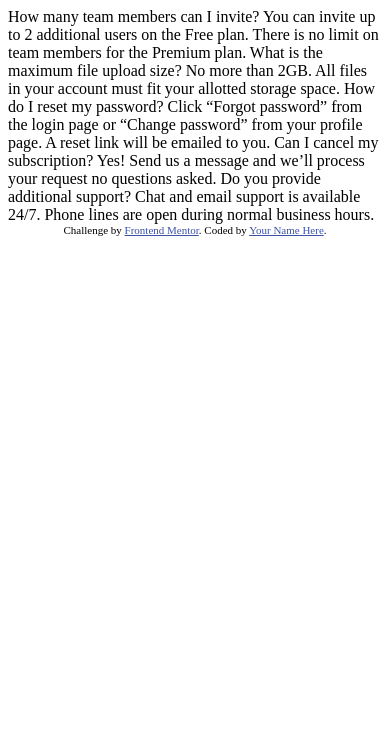
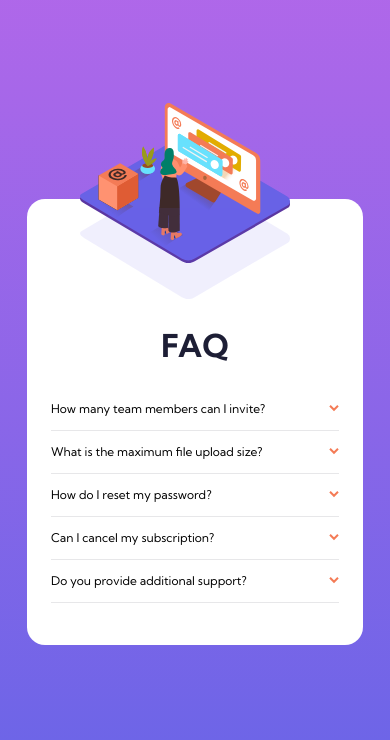
Before and after one commit to Kyriacos-Stavrinides/faq-accordion-card-main, a plain HTML site: page index.html in a window 390 px wide. Drawn offline with Linux system fonts and the light colour scheme.

Commit message:
Mobile design done including js

```diff
--- a/index.html
+++ b/index.html
@@ -3,38 +3,63 @@
 <head>
   <meta charset="UTF-8">
   <meta name="viewport" content="width=device-width, initial-scale=1.0"> <!-- displays site properly based on user's device -->
-
+  <meta name="keywords" content="FAQ, component, CSS, HTML, JS, Responsive">
+  <meta name="description" content="An FAQ card component">
+  <meta name="Author" content="Kyriacos Stavrinides">
   <link rel="icon" type="image/png" sizes="32x32" href="./images/favicon-32x32.png">
 
   <title>Frontend Mentor | FAQ Accordion Card</title>
 
-  <!-- Feel free to remove these styles or customise in your own stylesheet 👍 -->
-  <style>
-    .attribution { font-size: 11px; text-align: center; }
-    .attribution a { color: hsl(228, 45%, 44%); }
-  </style>
+  <!-- Custom CSS -->
+  <link rel="stylesheet" href="css/index.css">
+  <!-- Google fonts -->
+  <link rel="preconnect" href="https://fonts.googleapis.com">
+  <link rel="preconnect" href="https://fonts.gstatic.com" crossorigin>
+  <link href="https://fonts.googleapis.com/css2?family=Kumbh+Sans:wght@400;700&display=swap" rel="stylesheet">
 </head>
 <body>
-  How many team members can I invite?
-  You can invite up to 2 additional users on the Free plan. There is no limit on
-  team members for the Premium plan.
 
-  What is the maximum file upload size?
-  No more than 2GB. All files in your account must fit your allotted storage space.
+  <article id="faq">
+    <img src="./images/illustration-woman-online-mobile.svg" alt="Woman online" srcset="./images/illustration-woman-online-mobile.svg, ./images/illustration-woman-online-desktop.svg" role="image">
+    <img src="./images/bg-pattern-mobile.svg" alt="Image background patter" srcset="./images/bg-pattern-mobile.svg, ./images/bg-patter-desktop.svg" aria-disabled="true">
+    <div class="wrapper">
+      <header id="title">
+        <h1>FAQ</h1>
+      </header>
+      <section id="questions">
+        <div class="q_a">
+          <h2 class="question">How many team members can I invite?</h2>
+          <img src="./images/icon-arrow-down.svg" alt="Arrow icon" role="button">
+          <p class="answer visibility-hidden">You can invite up to 2 additional users on the Free plan. There is no limit on
+            team members for the Premium plan.</p>
+        </div>
+        <div class="q_a">
+          <h2 class="question">What is the maximum file upload size?</h2>
+          <img src="./images/icon-arrow-down.svg" alt="Arrow icon" role="button">
+          <p class="answer visibility-hidden">No more than 2GB. All files in your account must fit your allotted storage space.</p>
+        </div>
+        <div class="q_a">
+          <h2 class="question">How do I reset my password?</h2>
+          <img src="./images/icon-arrow-down.svg" alt="Arrow icon" role="button">
+          <p class="answer visibility-hidden">Click “Forgot password” from the login page or “Change password” from your profile page.
+            A reset link will be emailed to you.</p>
+        </div>
+        <div class="q_a">
+          <h2 class="question">Can I cancel my subscription?</h2>
+          <img src="./images/icon-arrow-down.svg" alt="Arrow icon" role="button">
+          <p class="answer visibility-hidden">Yes! Send us a message and we'll process your request no questions asked.</p>
+        </div>
+        <div class="q_a">
+          <h2 class="question">Do you provide additional support?</h2>
+          <img src="./images/icon-arrow-down.svg" alt="Arrow icon" role="button">
+          <p class="answer visibility-hidden">Chat and email support is available 24/7. Phone lines are open during normal business hours.</p>
+        </div>
+      </section>
+    </div>
 
-  How do I reset my password?
-  Click “Forgot password” from the login page or “Change password” from your profile page.
-  A reset link will be emailed to you.
+  </article>
 
-  Can I cancel my subscription?
-  Yes! Send us a message and we’ll process your request no questions asked.
+  <script type="text/javascript"src="index.js"></script>
 
-  Do you provide additional support?
-  Chat and email support is available 24/7. Phone lines are open during normal business hours.
-
-  <div class="attribution">
-    Challenge by <a href="https://www.frontendmentor.io?ref=challenge" target="_blank">Frontend Mentor</a>.
-    Coded by <a href="#">Your Name Here</a>.
-  </div>
 </body>
 </html>
--- /dev/null
+++ b/index.js
@@ -0,0 +1,32 @@
+function expand(target) {
+    target.nextElementSibling.classList.toggle('visibility-hidden')
+}
+
+function rotate(target) {
+    target.classList.toggle('rotate')
+}
+
+function headerChange(target) {
+    target.previousElementSibling.classList.toggle('bold-font')
+}
+
+const arrowButtons = Array.from(document.querySelectorAll('img[src="./images/icon-arrow-down.svg"]'))
+const h2s = Array.from(document.querySelectorAll('.question'))
+
+
+arrowButtons.forEach(element =>
+    element.addEventListener('click', () => {
+        expand(element)
+        rotate(element)
+        headerChange(element)
+    })
+)
+
+h2s.forEach(element =>
+    element.addEventListener('click', () => {
+        console.log
+        expand(element)
+        rotate(element)
+        headerChange(element)
+    })
+)
--- /dev/null
+++ b/scss/base/_colors.scss
@@ -0,0 +1,12 @@
+:root {
+    --text-dark-blue: hsl(238, 29%, 16%);
+    --text-red: hsl(14, 88%, 65%);
+
+    --text-very-dark-gray-blue: hsl(237, 12%, 33%);
+    --text-dark-gray-blue: hsl(240, 6%, 50%);
+
+    --bg-soft-violet: hsl(273, 75%, 66%);
+    --bg-soft-blue: hsl(240, 73%, 65%);
+
+    --dividers-light-grayish-blue: hsl(240, 5%, 91%);
+}
--- /dev/null
+++ b/scss/base/_index.scss
@@ -0,0 +1,3 @@
+@forward 'colors';
+@forward 'typography';
+@forward 'resets';
--- /dev/null
+++ b/scss/base/_resets.scss
@@ -0,0 +1,26 @@
+// Using Joch Comeau's Modern CSS Reset
+
+*, *::before, *::after {
+    box-sizing: border-box;
+    margin: 0;
+    padding: 0;
+    font: inherit;
+}
+
+html, body {
+    height: 100vh;
+}
+
+body {
+    line-height: 1.5;
+    -webkit-font-smoothing: antialiased;
+}
+
+img, svg, picture {
+    display: block;
+    max-width: 100%;
+}
+
+p, h1, h2 {
+    overflow-wrap: break-word;
+}
--- /dev/null
+++ b/scss/base/_typography.scss
@@ -0,0 +1,8 @@
+@use '../utilities' as *;
+
+:root {
+    font-family: 'Kumbh Sans', sans-serif;
+    font-size: rem(12);
+
+    --fw-bold: 700;
+}
--- /dev/null
+++ b/scss/components/_article.scss
@@ -0,0 +1,60 @@
+@use '../utilities' as *;
+
+// FAQ styling
+
+#faq {
+    background-color: hsl(0, 0, 100%);
+    border-radius: rem(24);
+    position: relative;
+
+    >:nth-child(1) {
+        position: absolute;
+        top: rem(-128);
+        left: rem(70);
+        width: rem(280);
+    }
+
+    >:nth-child(2) {
+        position: absolute;
+        top: rem(12);
+        left: rem(70);
+        width: rem(280);
+    }
+
+    #title {
+        color: var(--text-dark-blue);
+        font-weight: var(--fw-bold);
+        font-size: rem(42);
+    }
+
+    #questions {
+
+        .q_a {
+            border-bottom: 1px solid var(--dividers-light-grayish-blue);
+
+            .question {
+                font-size: rem(16);
+                transition: ease-in-out .2s;
+            }
+
+            img {
+                transition: ease-in-out .2s;
+            }
+
+            img:hover, img:focus {
+                cursor: pointer;
+            }
+
+            .question:hover, .question:focus {
+                color: var(--text-red);
+                cursor: pointer;
+            }
+
+            .answer {
+                transition: ease-in-out .2s;
+            }
+        }
+
+    }
+
+}
--- /dev/null
+++ b/scss/components/_body.scss
@@ -0,0 +1,7 @@
+@use '../base/' as *;
+
+// Body styling
+
+body {
+    background: linear-gradient(var(--bg-soft-violet), var(--bg-soft-blue));
+}
--- /dev/null
+++ b/scss/components/_index.scss
@@ -0,0 +1,2 @@
+@forward 'body';
+@forward 'article';
--- /dev/null
+++ b/scss/index.scss
@@ -0,0 +1,4 @@
+@forward './base/';
+@forward './components/';
+@forward './layout/';
+@forward './utilities/';
--- /dev/null
+++ b/scss/layout/_article.scss
@@ -0,0 +1,40 @@
+@use '../utilities/' as *;
+
+// Article layout
+
+article {
+
+    // min-width: 100%;
+    // row-gap: rem(36);
+    padding: rem(32);
+
+    .wrapper {
+        display: grid;
+        grid-template-columns: 100%;
+        place-content: center;
+        margin-top: rem(108);
+        margin-bottom: rem(24);
+    }
+
+    header {
+        align-self: end;
+        justify-self: center;
+        padding-block: rem(24);
+    }
+
+    section {
+        display: grid;
+
+        div {
+            padding-block: rem(16);
+            display: grid;
+            row-gap: rem(16);
+            grid-template-columns: 90% 10%;
+
+            img {
+                align-self: center;
+                justify-self: end;
+            }
+        }
+    }
+}
--- /dev/null
+++ b/scss/layout/_body.scss
@@ -0,0 +1,10 @@
+@use '../utilities/' as *;
+
+// Body layout
+
+body {
+    display: grid;
+    grid-template-columns: 100%;
+    place-content: center;
+    padding-inline: rem(36);
+}
--- /dev/null
+++ b/scss/layout/_index.scss
@@ -0,0 +1,2 @@
+@forward 'body';
+@forward 'article';
--- /dev/null
+++ b/scss/utilities/_functions.scss
@@ -0,0 +1,9 @@
+@use "sass:math";
+
+@function rem($pixels) {
+    @return math.div($pixels, 16) + rem;
+}
+
+@function em($pixels) {
+    @return math.div($pixels, 16) + em;
+}
--- /dev/null
+++ b/scss/utilities/_helperclasses.scss
@@ -0,0 +1,19 @@
+.visibility-hidden:not(:focus):not(:active) {
+    // clip: rect(0 0 0 0);
+    // clip-path: inset(50%);
+    // height: 1px;
+    // width: 1px;
+    // overflow: hidden;
+    // position: absolute;
+    // white-space: nowrap;
+    display: none;
+}
+
+.bold-font {
+    font-weight: var(--fw-bold);
+    color: var(--text-dark-blue);
+}
+
+.rotate {
+    transform: rotate(180deg);
+}
--- /dev/null
+++ b/scss/utilities/_index.scss
@@ -0,0 +1,2 @@
+@forward 'functions';
+@forward 'helperclasses';
```
Also changed, not shown: css/index.css (added), 1 other file.
